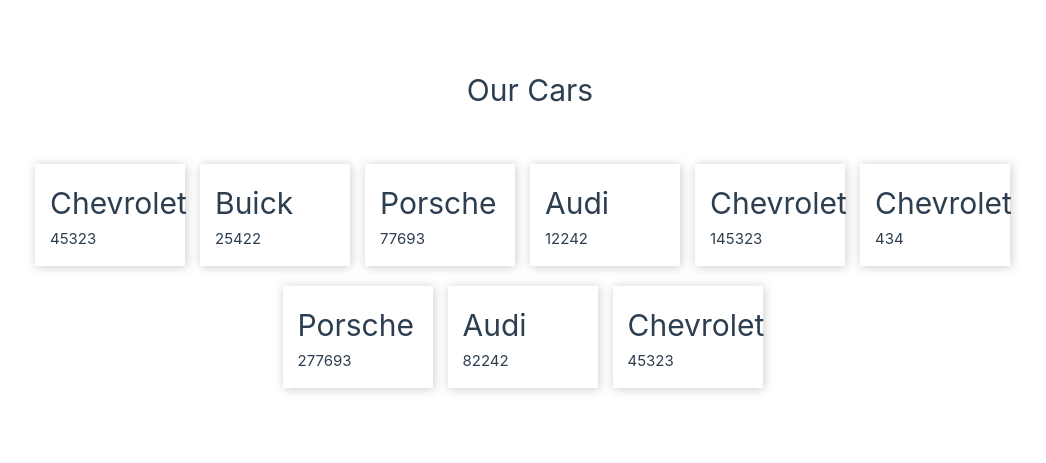
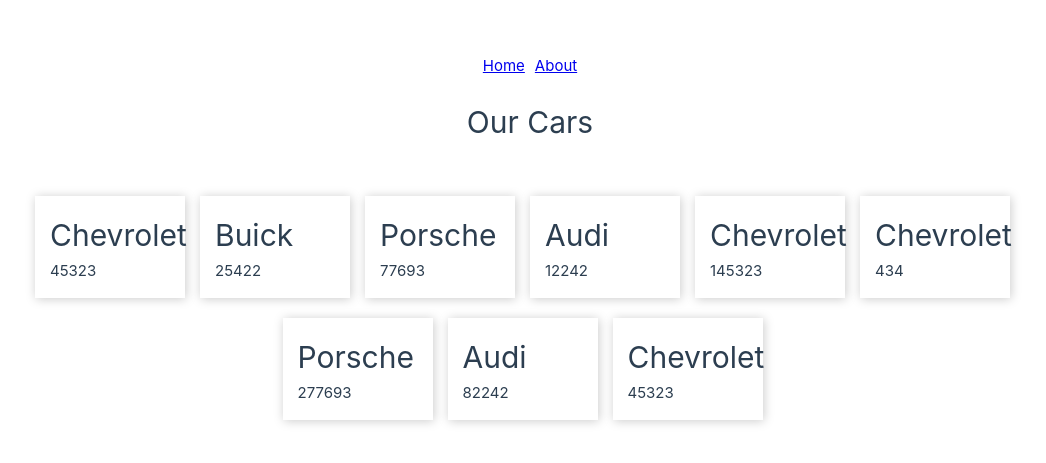
Before and after one commit to TanyeemSafwan/vue-routing, a Vue app: page / in a window 1280 px wide. Shown: the part 163-626 px from the top of the page, without its empty margins (110-1156 px from the left). Built offline with nearby package versions, Linux system fonts and the light colour scheme.

Commit message:
feat(frontend):added vue-router package

```diff
--- a/package.json
+++ b/package.json
@@ -9,7 +9,8 @@
     "preview": "vite preview"
   },
   "dependencies": {
-    "vue": "^3.4.21"
+    "vue": "^3.4.21",
+    "vue-router": "4"
   },
   "devDependencies": {
     "@vitejs/plugin-vue": "^5.0.4",
--- a/src/App.vue
+++ b/src/App.vue
@@ -7,6 +7,10 @@
 
 <template>
   <main class="container">
+    <div class="links">
+      <a href="/">Home</a>
+      <a href="/about">About</a>
+    </div>
     <h1>Our Cars</h1>
     <div class="cards">
       <div v-for="car in cars" :key="car.id" class="card">
@@ -36,6 +40,10 @@
 }
 
 .links {
-  padding: 20x;
+  padding: 20px;
+}
+
+.links a {
+  margin: 0 5px;
 }
 </style>
```
Also changed, not shown: 1 other file (tests, documents, lock files or other folders).
